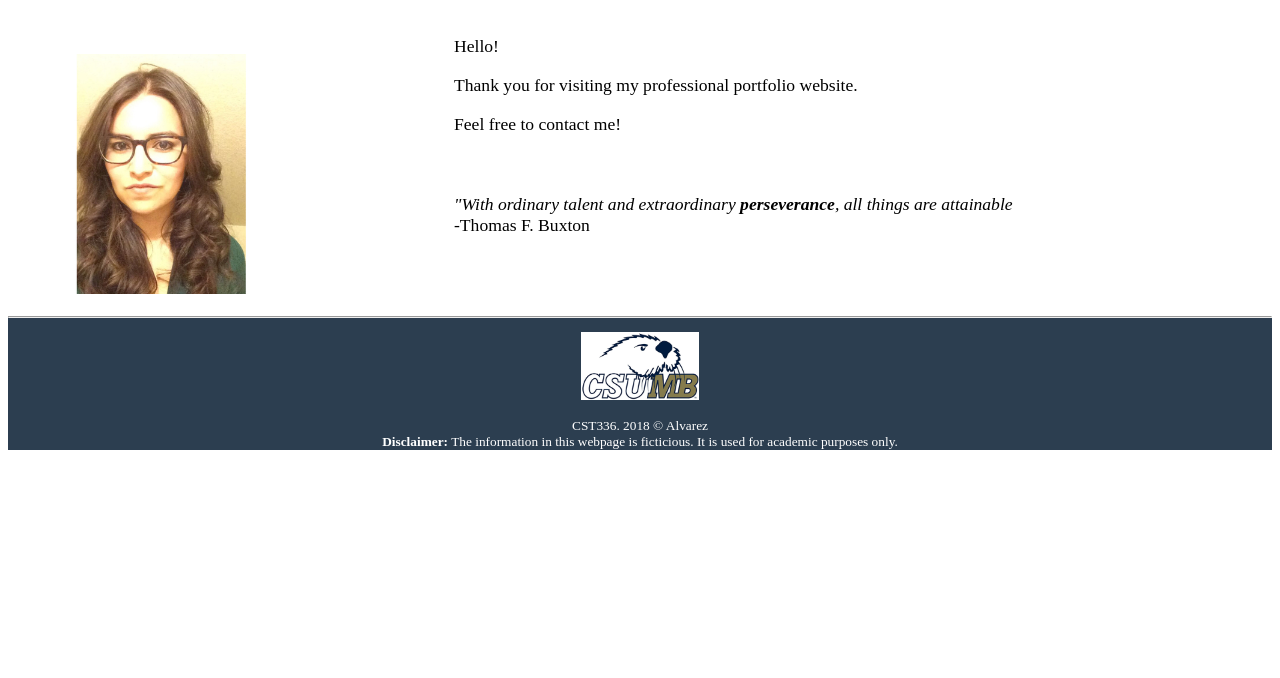
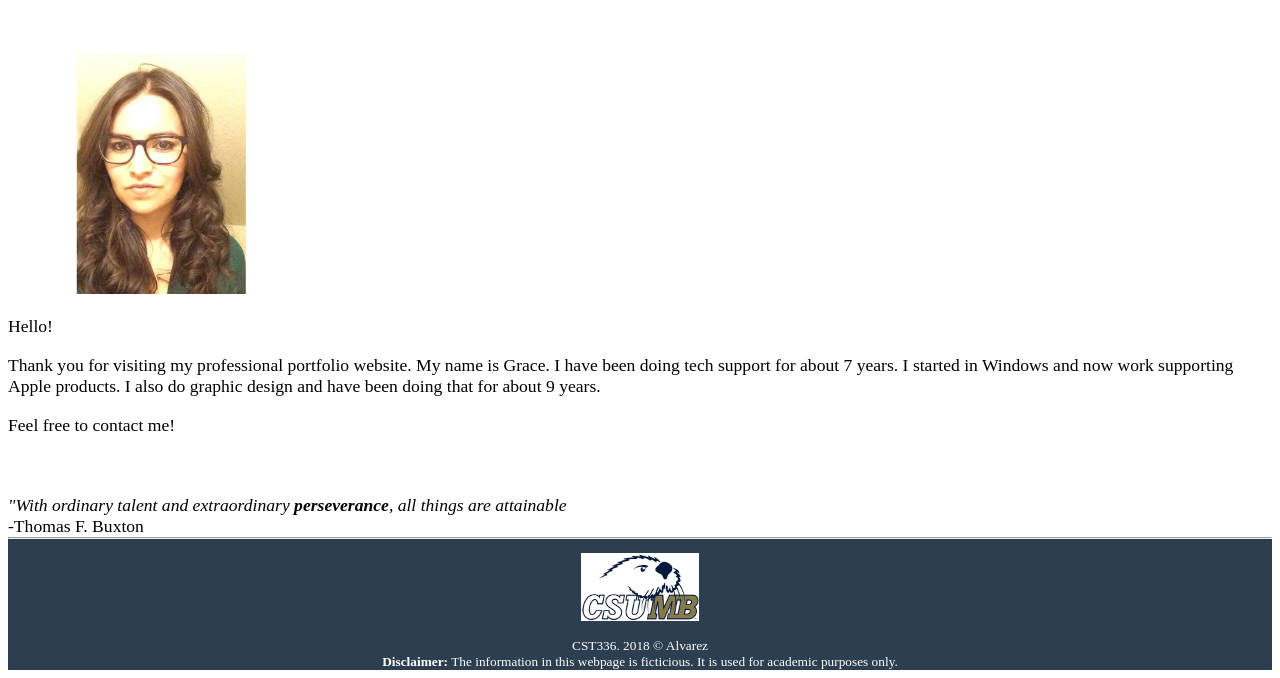
Before and after one commit to grace289/CST336, a PHP site: page /portfolio/index.html in a window 1280 px wide. Shown: the part 162-840 px from the top of the page. Before the commit the page ends 612 px from the top, so only its background shows below. Run offline with PHP 8.4, Linux system fonts and the light colour scheme.

Commit message:
Second Commit

```diff
--- a/homework1/css/styles.css
+++ b/homework1/css/styles.css
@@ -71,10 +71,8 @@ td strong {
 ul {
     text-align: left;
     padding-left: 200px;
+    list-style-type: none;
 }
-
-
-
 
 li {
     text-align: left;
--- a/homework1/index.html
+++ b/homework1/index.html
@@ -50,7 +50,7 @@ CST336
         </div>
         </main>
 
-        <figure id="virus">
+        <figure id="virus-symptom">
                 <img src="img/computer-virus.jpg" alt="Picture of Virus"/>
         </figure>
 
--- a/homework1/virus-types.html
+++ b/homework1/virus-types.html
@@ -52,7 +52,7 @@ CST336
         </div>
         </main>
 
-        <figure id="virus">
+        <figure id="virus-symptom">
                 <img src="img/types-of-computer-virus.png" alt="Virus Types"/>
         </figure>
 
--- a/portfolio/index.html
+++ b/portfolio/index.html
@@ -42,7 +42,10 @@ in html
             </figure>
             <div id="welcomeText">
                 Hello! <br/>
-                <p>Thank you for visiting my professional portfolio website.</p>
+                <p>Thank you for visiting my professional portfolio website. My name is Grace.
+                I have been doing tech support for about 7 years. I started in Windows and
+                now work supporting Apple products. I also do graphic design and have been
+                doing that for about 9 years.</p>
                 <p>Feel free to contact me!</p>
                 <br/><br/>
 
```
